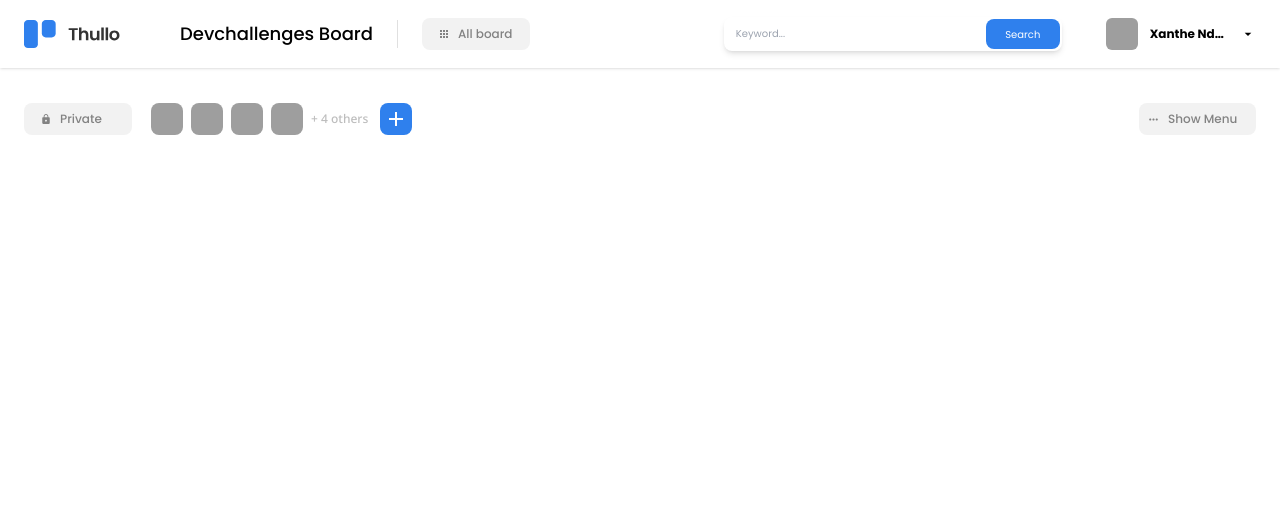
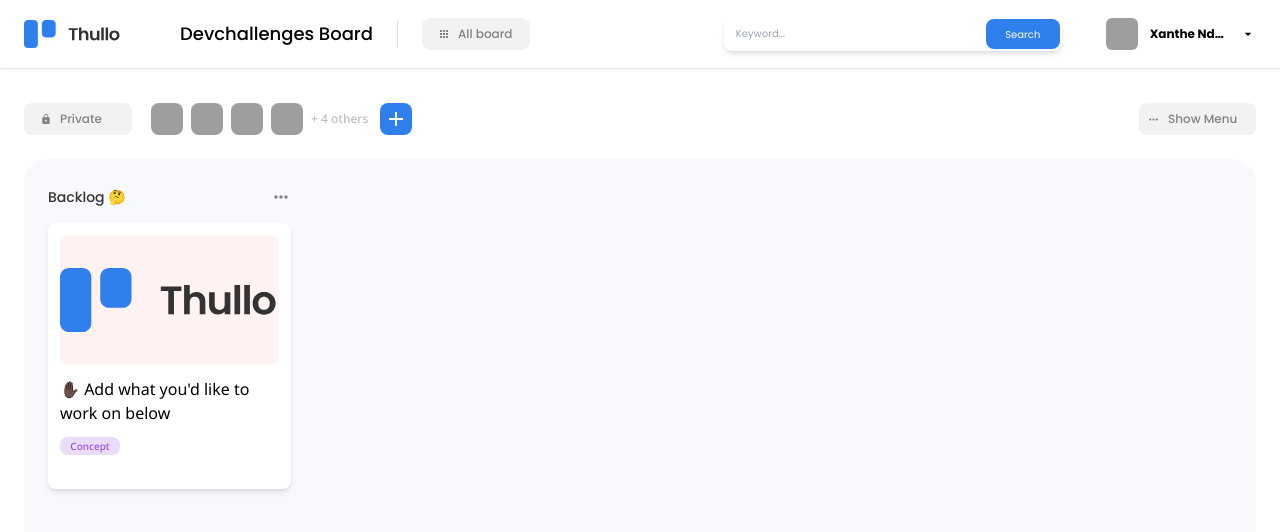
Before and after one commit to jruizsilva/clon-trello-nextjs-devchallenges.io, a Next.js app: page / in a window 1280 px wide. Shown: the top 532 px of the page. Built offline with nearby package versions, Linux system fonts and the light colour scheme; grey boxes are pictures that could not be loaded.

Commit message:
board card on progress

```diff
--- /dev/null
+++ b/src/app/_ui/boardcard.tsx
@@ -0,0 +1,43 @@
+import { notoSans } from '@/fonts/fonts'
+import Image from 'next/image'
+import BoardTag from './boardtag'
+
+interface Props {
+  title: string
+  image?: string
+  tags: Tag[]
+}
+
+export default function BoardCard({
+  title,
+  image,
+  tags
+}: Props): JSX.Element {
+  return (
+    <div className='bg-white rounded-lg shadow-md p-3 w-full min-h-[148px]'>
+      <div className=''>
+        {image && (
+          <div className='w-[219px] h-[130px] rounded-lg bg-red-50 mb-3 flex items-center'>
+            <Image
+              src={image}
+              alt='card image'
+              height={130}
+              width={219}
+              className='rounded-lg'
+            />
+          </div>
+        )}
+      </div>
+      <h4
+        className={`text-black font-normal text-base mb-3 ${notoSans.className}`}
+      >
+        {title}
+      </h4>
+      <div className='flex gap-3 mb-[22px]'>
+        {tags &&
+          tags.length > 0 &&
+          tags.map((tag) => <BoardTag key={tag.id} tag={tag} />)}
+      </div>
+    </div>
+  )
+}
--- /dev/null
+++ b/src/app/_ui/boardcardlist.tsx
@@ -0,0 +1,46 @@
+import Button from '@/components/button'
+import CustomIcon from '@/components/navbar/customicon'
+import { poppins } from '@/fonts/fonts'
+import { MdMoreHoriz } from 'react-icons/md'
+import BoardCard from './boardcard'
+
+interface Props {
+  title: string
+}
+
+export default function BoardCardList({ title }: Props): JSX.Element {
+  return (
+    <div className='gap-8 w-[243px]'>
+      <header className='flex justify-between mb-4'>
+        <h3
+          className={`font-medium text-sm text-[#333] ${poppins.className}`}
+        >
+          {title}
+        </h3>
+        <Button
+          icon={
+            <CustomIcon
+              icon={MdMoreHoriz}
+              fontSize={20}
+              fill='#828282'
+            />
+          }
+        />
+      </header>
+      <div>
+        <BoardCard
+          title="✋🏿 Add what you'd like to work on below"
+          tags={[
+            {
+              id: 1,
+              name: 'Concept',
+              bg: 'bg-[#EBDCF9]',
+              color: 'text-[#9B51E0]'
+            }
+          ]}
+          image='/logo.svg'
+        />
+      </div>
+    </div>
+  )
+}
--- /dev/null
+++ b/src/app/_ui/boardtag.tsx
@@ -0,0 +1,19 @@
+import { notoSans } from '@/fonts/fonts'
+
+interface Props {
+  tag: Tag
+}
+
+export default function BoardTag({ tag }: Props): JSX.Element {
+  return (
+    <div
+      className={`w-[60px] h-[18px] rounded-lg flex items-center justify-center ${tag.bg}`}
+    >
+      <span
+        className={`text-[10px] font-medium ${notoSans.className} ${tag.color}`}
+      >
+        {tag.name}
+      </span>
+    </div>
+  )
+}
--- a/src/app/page.tsx
+++ b/src/app/page.tsx
@@ -4,11 +4,12 @@
 import CustomIcon from '@/components/navbar/customicon'
 import { MdAdd, MdMoreHoriz } from 'react-icons/md'
 import MenuBoard from './_ui/menuboard'
+import BoardCardList from './_ui/boardcardlist'
 
 export default function Home() {
   return (
-    <main>
-      <header className='flex justify-between mt-[35px] px-6'>
+    <div className='px-6'>
+      <header className='flex justify-between pt-[35px]  mb-6'>
         <div className='flex items-center'>
           <SelectVisibility className='mr-4 md:mr-[19px]' />
           <AvatarList />
@@ -21,6 +22,11 @@
         </div>
         <MenuBoard />
       </header>
-    </main>
+      <main className='bg-[#F8F9FD] rounded-3xl w-full h-[calc(100vh-159px)] px-6 py-7'>
+        <div className='flex'>
+          <BoardCardList title='Backlog 🤔' />
+        </div>
+      </main>
+    </div>
   )
 }
--- /dev/null
+++ b/src/types/types.d.ts
@@ -0,0 +1,6 @@
+type Tag = {
+  id: number
+  name: string
+  color: string
+  bg: string
+}
```
